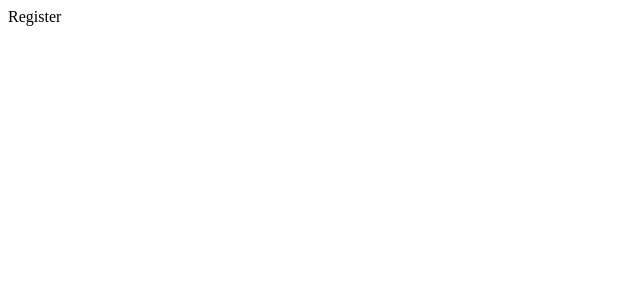
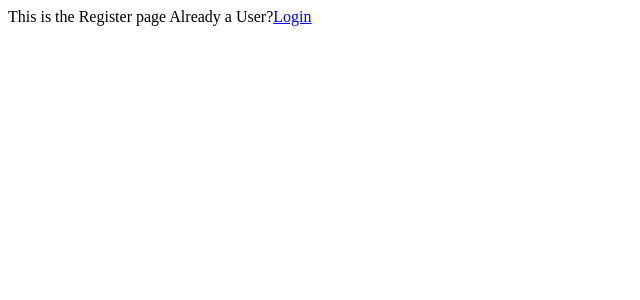
Before and after one commit to Leonline-dotcom/SmartIrrigationSystem, a React (Vite) app in the folder client/: page /register in a window 1280 px wide. Shown: the top 300 px of the page, without its empty margins (0-640 px from the left). Built offline with nearby package versions, Linux system fonts and the light colour scheme.

Commit message:
finished the routes

```diff
--- a/client/src/App.jsx
+++ b/client/src/App.jsx
@@ -14,7 +14,7 @@ import {
 
 const router = createBrowserRouter([
   {
-    path:'/',
+    path:'/*',
     element: <div><Login/></div>
   },
   {
--- a/client/src/Components/Dasboard/Dashboard.jsx
+++ b/client/src/Components/Dasboard/Dashboard.jsx
@@ -2,7 +2,10 @@ import React from 'react'
 
 const Dashboard = () => {
   return (
-    <div>Dashboard</div>
+    <div>
+      Welcome to the Dashboard
+      <a href='/'>Log Out</a>
+    </div>
   )
 }
 
--- a/client/src/Components/Login/Login.jsx
+++ b/client/src/Components/Login/Login.jsx
@@ -3,7 +3,14 @@ import './Login.css'
 
 const Login = () => {
   return (
-    <div>Login</div>
+    <div>
+      {/* <button>Register</button>
+      <button>Sign In</button> */}
+
+Not a User?<a href='/register'>Register!</a>
+<br/>
+To Dash<a href='/dashboard'>Dash</a>
+    </div>
   )
 }
 
--- a/client/src/Components/Register/Register.jsx
+++ b/client/src/Components/Register/Register.jsx
@@ -2,7 +2,10 @@ import React from 'react'
 
 const Register = () => {
   return (
-    <div>Register</div>
+    <div>
+      This is the Register page
+      Already a User?<a href='/login'>Login</a>
+    </div>
   )
 }
 
```
